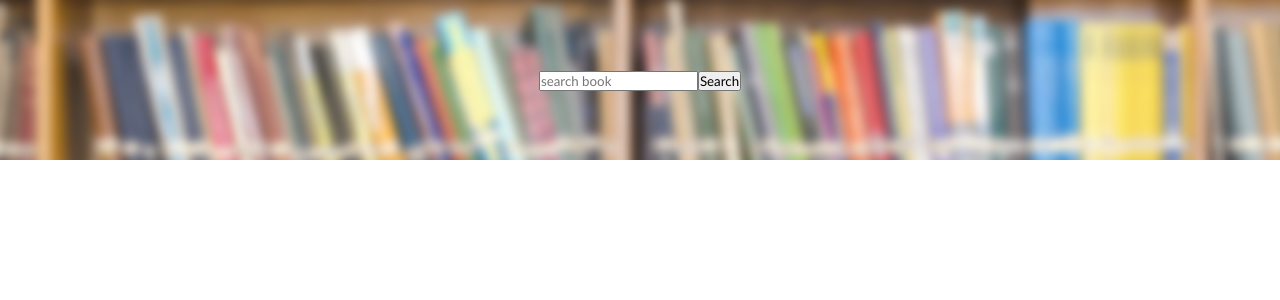
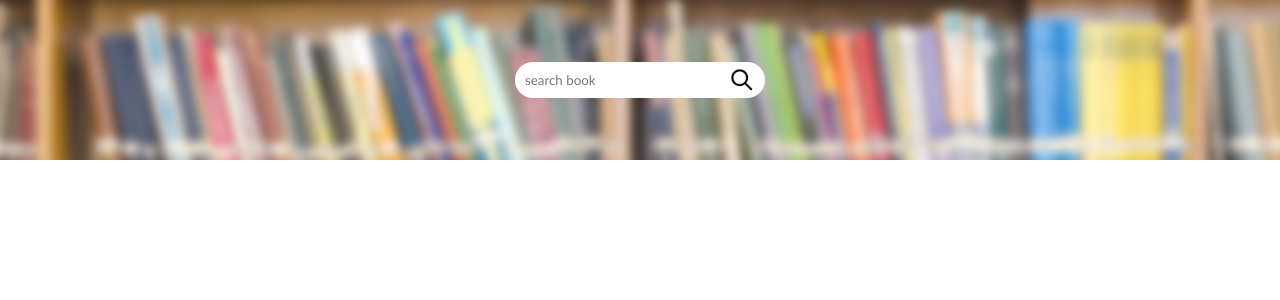
Before and after one commit to roee030/Book-Search-App, a React (Create React App) app: page / in a window 1280 px wide. Shown: the top 300 px of the page. Built offline with nearby package versions, Linux system fonts and the light colour scheme.

Commit message:
change the search box

```diff
--- /dev/null
+++ b/src/components/SearchBox.css
@@ -0,0 +1,16 @@
+.search-root{
+    position: relative;
+}
+.search-input{
+    width: 250px;
+    border-radius: 20px;
+    padding: 10px;
+    border: none;
+}
+.search-icon{
+    position: absolute;
+    right: 10px;
+    top: 6px;
+    width: 25px;
+    height: 25px;
+}
--- a/src/components/SearchBox.jsx
+++ b/src/components/SearchBox.jsx
@@ -1,17 +1,17 @@
 import React from 'react';
+import './SearchBox.css';
+import searchIcon from '../assets/searchIcon.png';
 
 const SearchBox = ({ setSearchfield, submitSearch }) => {
     return (
-        <form onSubmit={(e) => submitSearch(e)} className=''>
+        <form onSubmit={(e) => submitSearch(e)} className='search-root'>
             <input
-                className=''
-                type='search'
+                className='search-input'
                 placeholder='search book'
                 onChange={(e) => setSearchfield(e.target.value)}
             />
-            <button>
-                Search
-            </button>
+            <img className="search-icon" src={searchIcon} alt={"searchIcon"} onClick={(e) => submitSearch(e)} />
+
         </form >
     );
 }
```
Also changed, not shown: src/assets/searchIcon.png (added).
